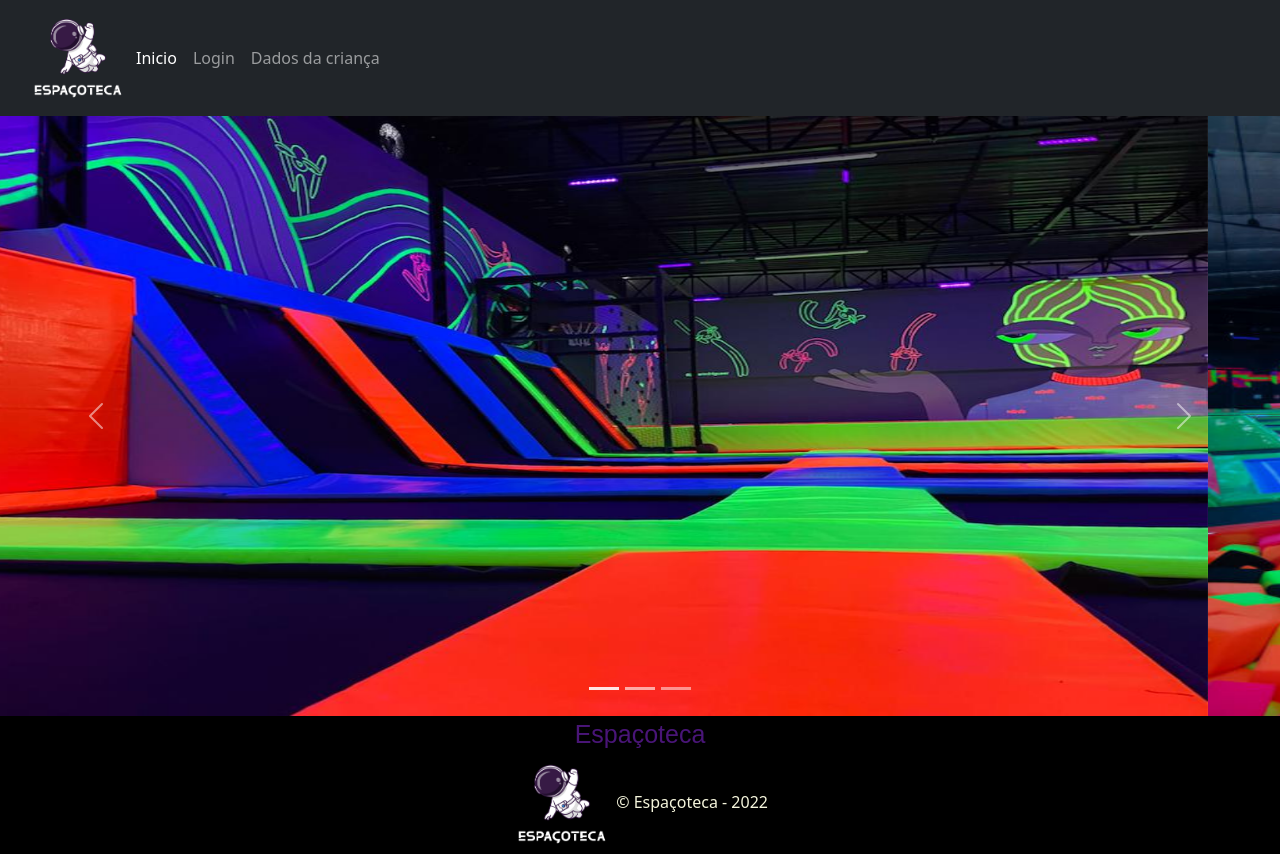
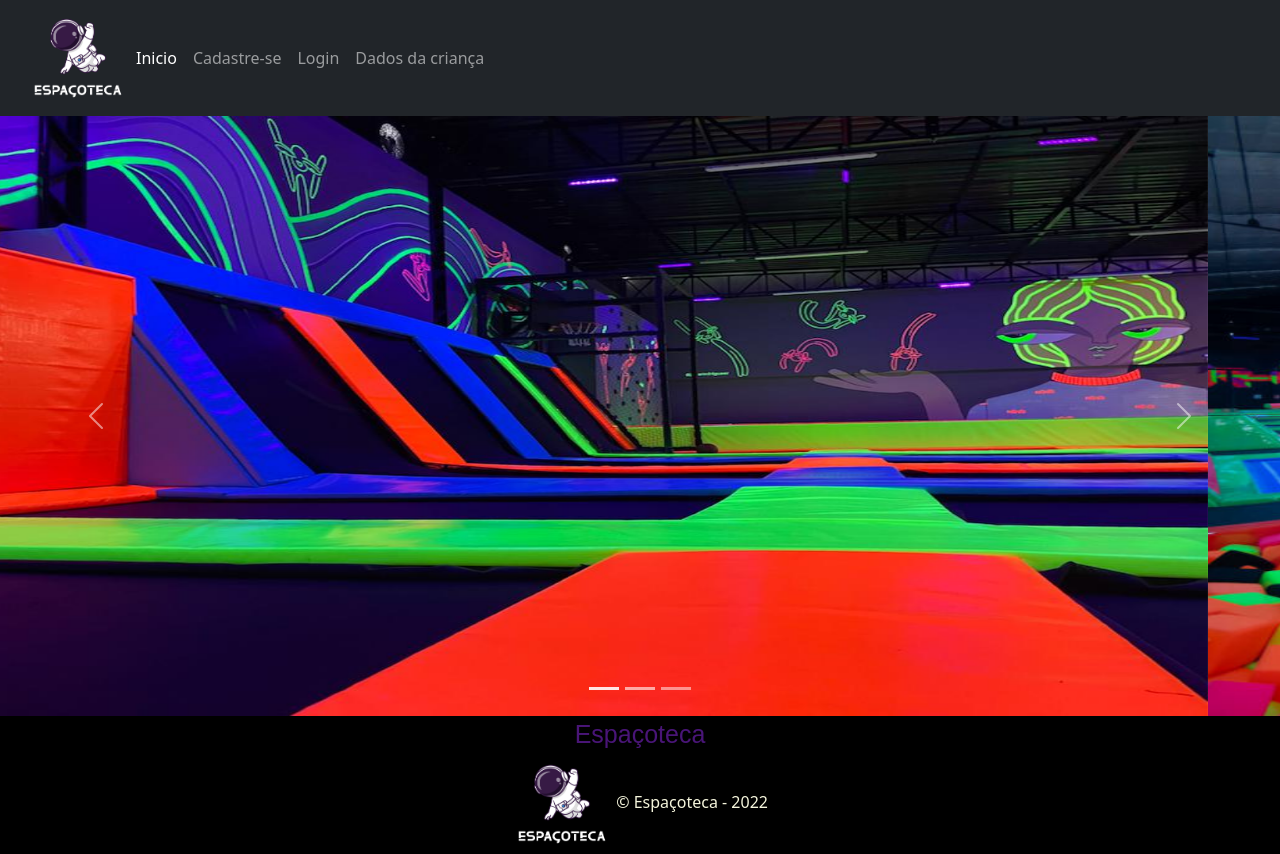
Before and after one commit to gabrieliborba/Espa-oteca, a plain HTML site: page index.html in a window 1280 px wide. Drawn offline with nearby package versions, Linux system fonts and the light colour scheme.

Commit message:
Descomentando li

```diff
--- a/index.html
+++ b/index.html
@@ -36,9 +36,9 @@
             <a class="nav-link active" aria-current="page" href="index.html"> Inicio</a>
           </li>
 
-          <!-- <li class="nav-item " id="cabecalho">
-          <a class="nav-link" href="cadastre.html"> Cadastre-se </a>
-        </li> -->
+          <li class="nav-item " id="cabecalho">
+            <a class="nav-link" href="cadastre.html"> Cadastre-se </a>
+          </li>
 
           <li class="nav-item">
             <a class="nav-link" href="login.html"> Login </a>
```
